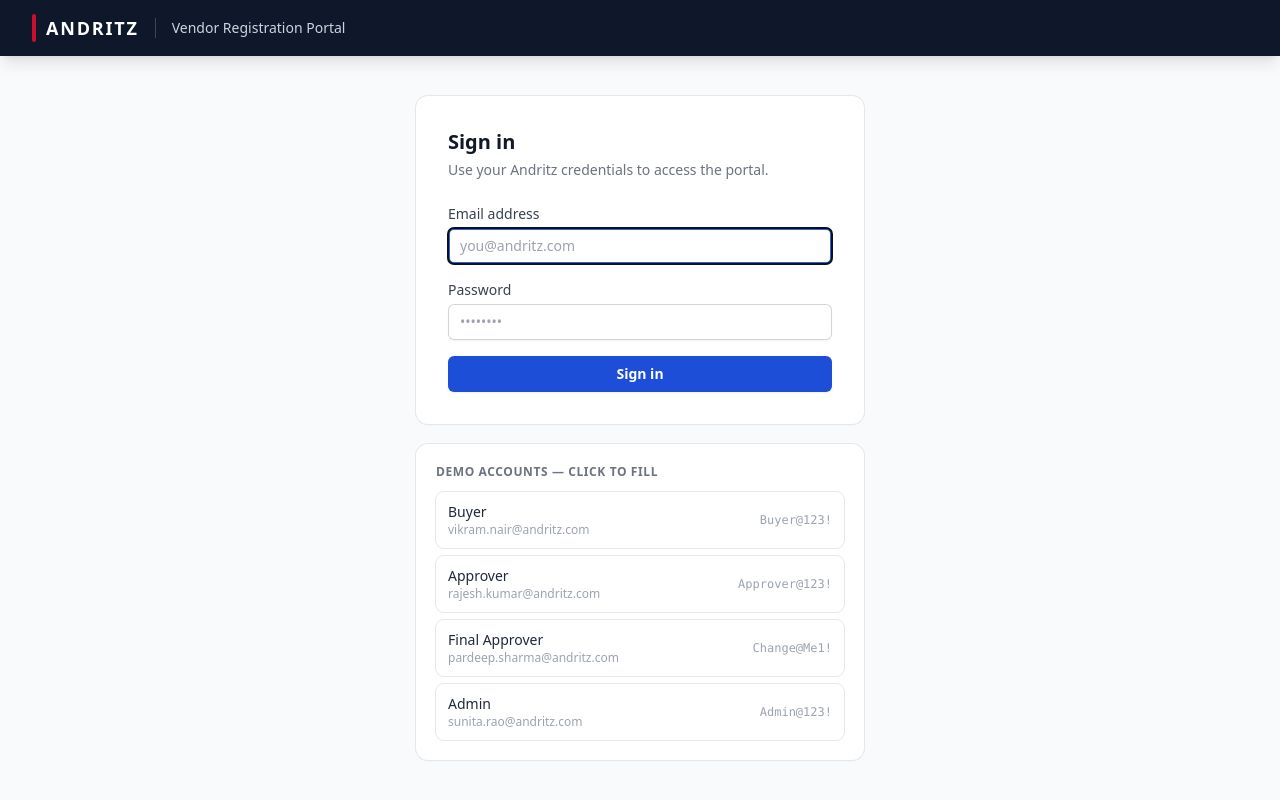
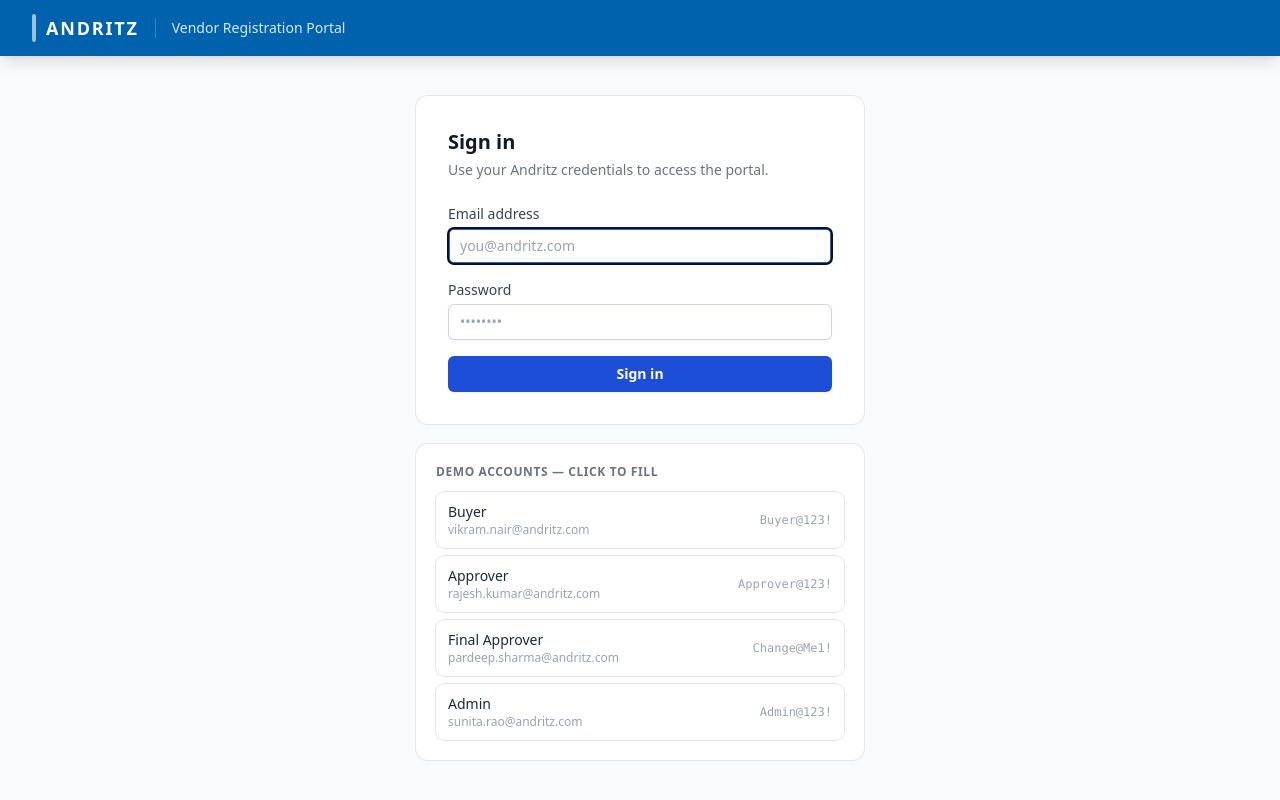
Before and after one commit to dv29mht/Andritz-Vendor-Portal, a React (Vite) app in the folder AndritzVendorPortal.Frontend/: page / in a window 1280 px wide. Built offline with nearby package versions, Linux system fonts and the light colour scheme; no server answers.

Commit message:
Layout Refactor

```diff
--- a/AndritzVendorPortal.Frontend/src/pages/Login.jsx
+++ b/AndritzVendorPortal.Frontend/src/pages/Login.jsx
@@ -37,13 +37,13 @@ export default function Login() {
   return (
     <div className="min-h-screen bg-gray-50 flex flex-col">
       {/* Header */}
-      <header className="bg-slate-900 text-white px-8 py-0 flex items-center gap-4 h-14 shadow-lg">
+      <header className="bg-[#0062AC] text-white px-8 py-0 flex items-center gap-4 h-14 shadow-lg">
         <div className="flex items-center gap-2.5">
-          <div className="h-7 w-1 bg-[#c8102e] rounded-full" />
+          <div className="h-7 w-1 bg-white/60 rounded-full" />
           <span className="font-extrabold text-lg tracking-widest uppercase">ANDRITZ</span>
         </div>
         <div className="h-5 w-px bg-white/20" />
-        <span className="text-sm text-slate-300 font-medium">Vendor Registration Portal</span>
+        <span className="text-sm text-blue-100 font-medium">Vendor Registration Portal</span>
       </header>
 
       {/* Body */}
```
Also changed, not shown: 16 other files (tests, documents, lock files or other folders).
